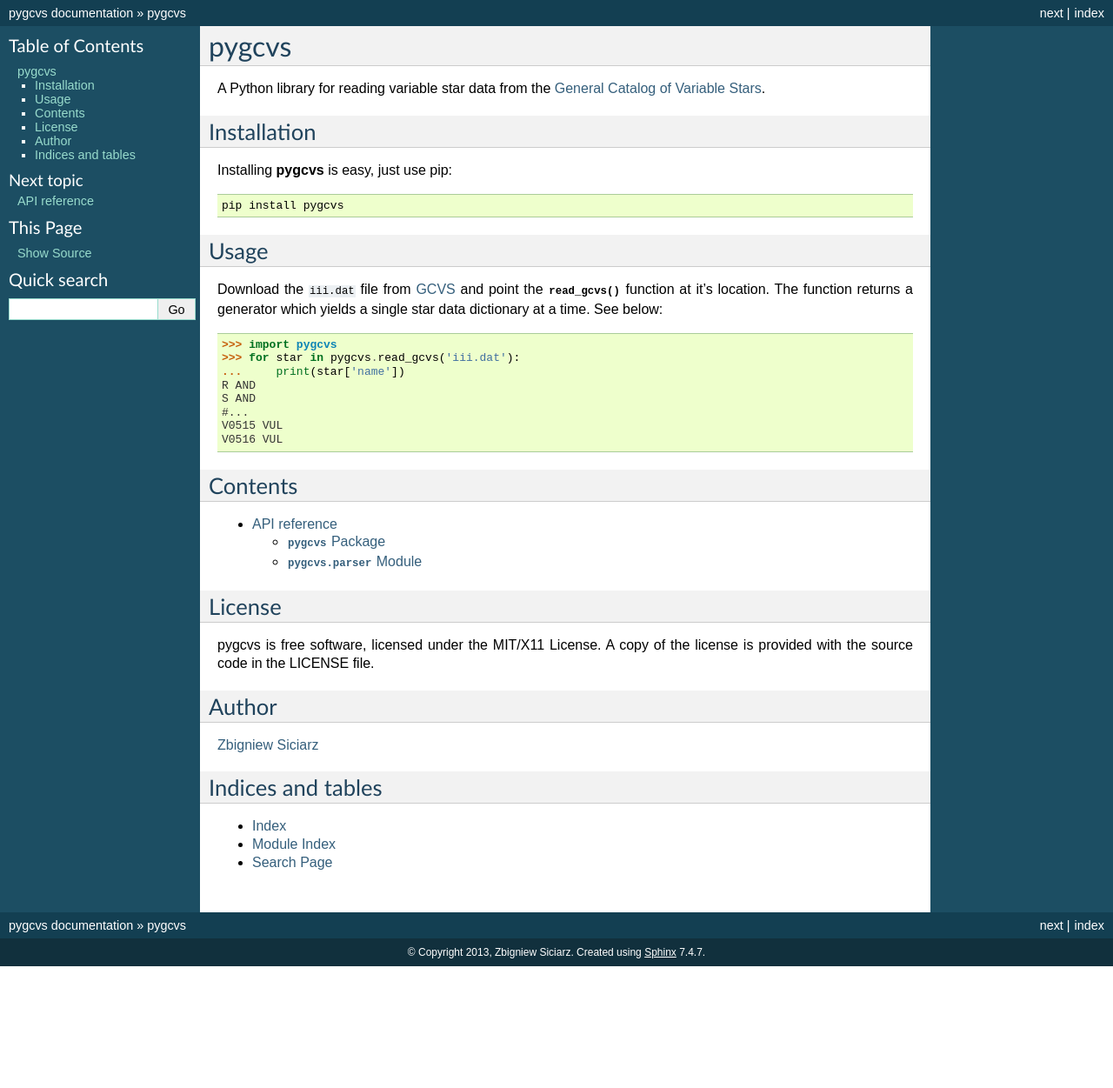
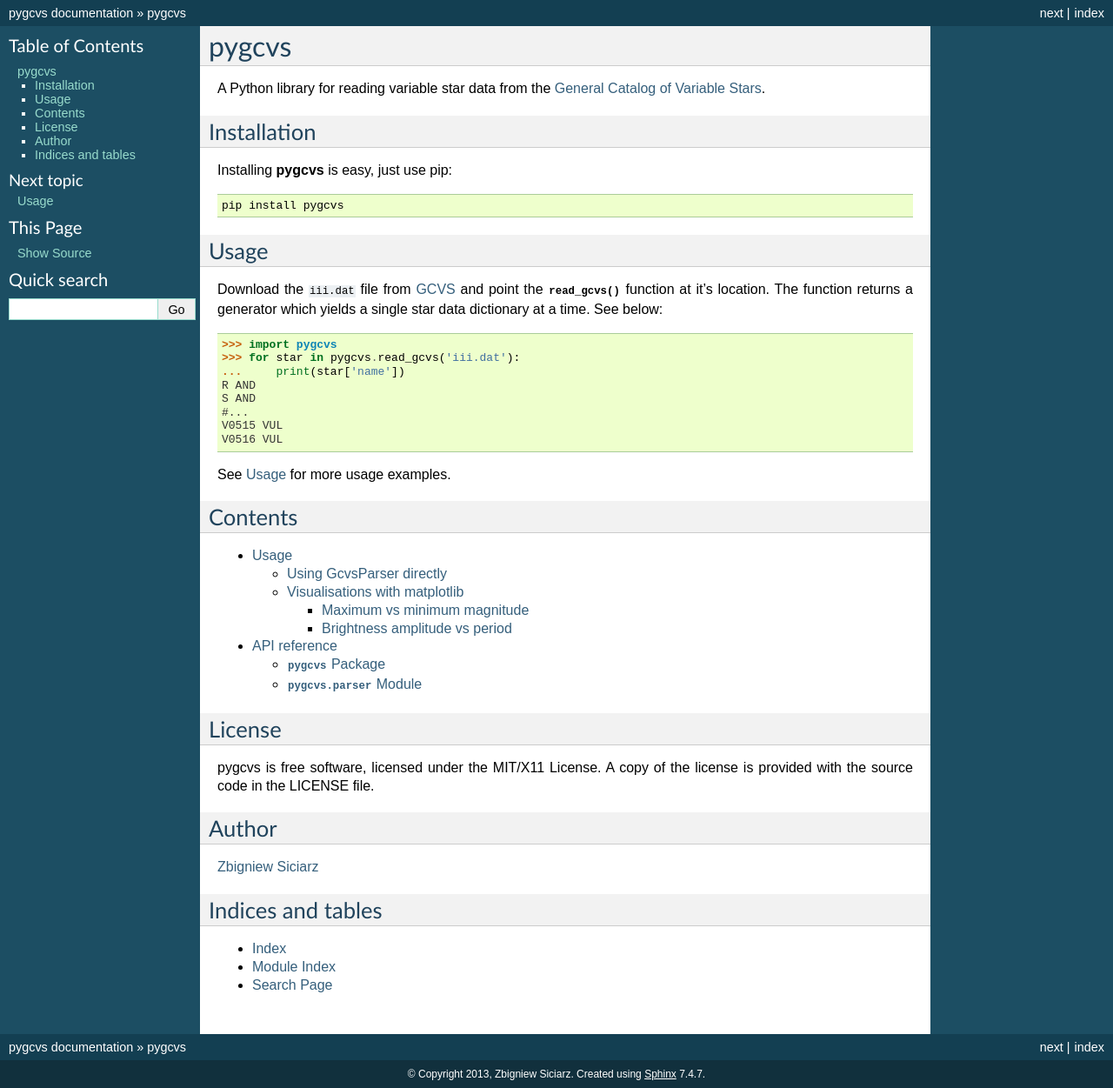
Before and after one commit to zsiciarz/pygcvs, a Sphinx documentation site: the page built from docs/index.rst, in a window 1280 px wide. Shown: the whole page at 87% size. Built offline with Sphinx 7.4.7, drawn with Linux system fonts in a browser that asks for light colours; before the commit the page ends 1111 px from its top, so only the background shows below that.

Commit message:
More usage examples included in the docs.

```diff
--- a/docs/index.rst
+++ b/docs/index.rst
@@ -34,12 +34,15 @@ at a time. See below::
     V0515 VUL
     V0516 VUL
 
+See :doc:`usage` for more usage examples.
+
 Contents
 ========
 
 .. toctree::
    :maxdepth: 4
 
+   usage
    reference
 
 
--- /dev/null
+++ b/docs/usage.rst
@@ -0,0 +1,30 @@
+=====
+Usage
+=====
+
+Using GcvsParser directly
+=========================
+
+Most of the time, the :func:`~pygcvs.__init__.read_gcvs` function works just
+fine. However, it's limited (on purpose!) to read GCVS data from a file on
+disk. If you have the data in some other form, you can pass it directly
+to the :class:`~pygcvs.parser.GcvsParser`, provided the data source supports
+the iterator protocol.
+
+.. literalinclude:: ../examples/download_gcvs.py
+
+Visualisations with matplotlib
+==============================
+
+You can use `matplotlib <http://matplotlib.org/>`_ to visualise various
+aspects of GCVS variable star data.
+
+Maximum vs minimum magnitude
+----------------------------
+
+.. literalinclude:: ../examples/plot_magnitudes.py
+
+Brightness amplitude vs period
+------------------------------
+
+.. literalinclude:: ../examples/plot_amplitude_vs_period.py
```
